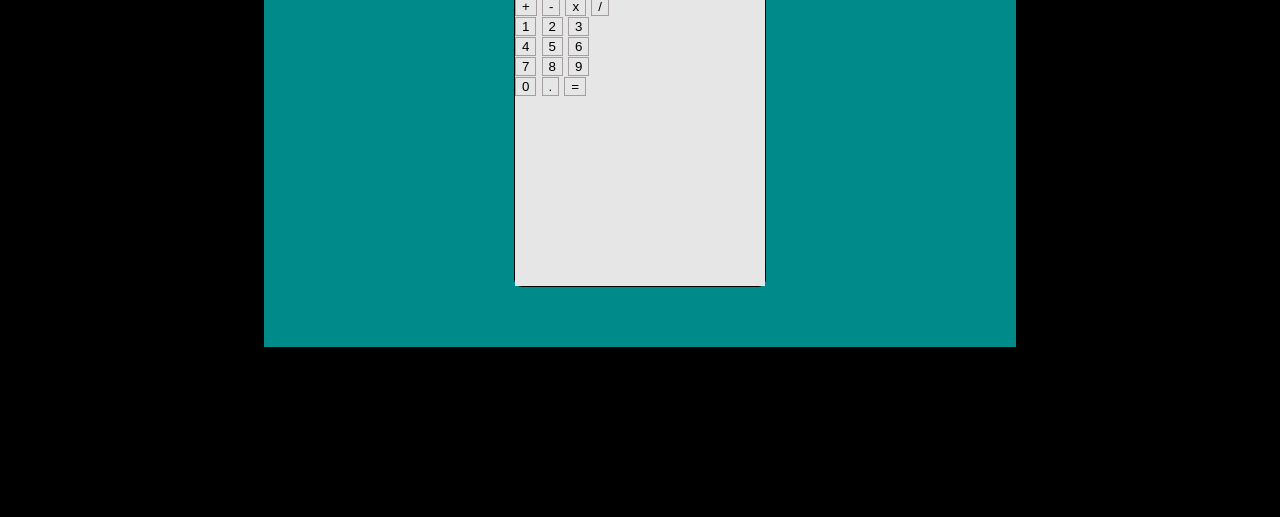
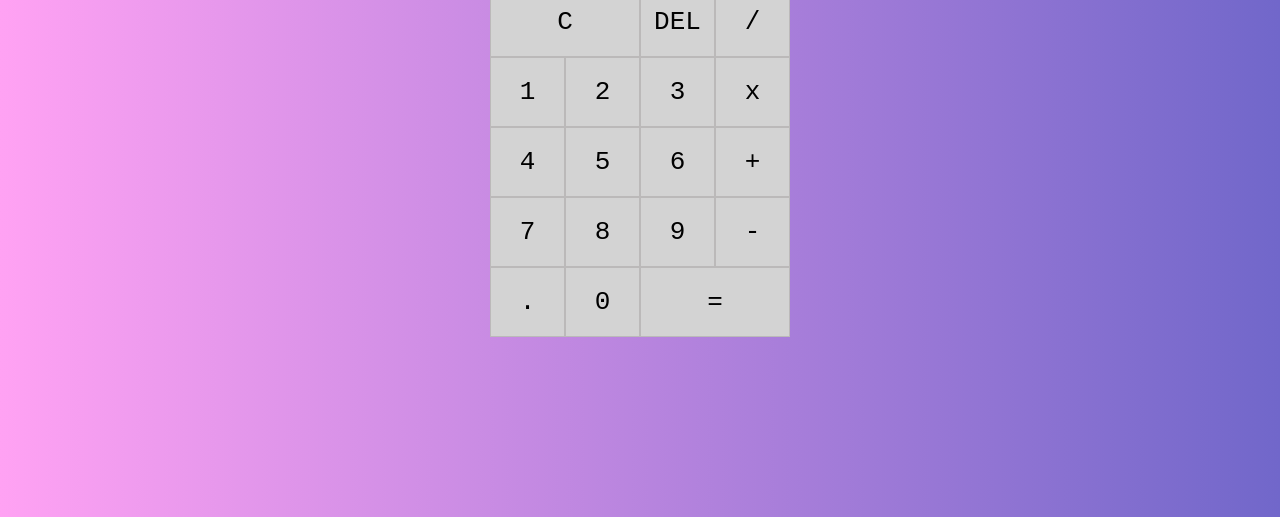
Before and after one commit to Uzoamaka126/calculator, a plain HTML site: page index.html in a window 1280 px wide. Shown: the part 283-800 px from the top of the page. Drawn offline with Linux system fonts and the light colour scheme.

Commit message:
refactored html and css codes

```diff
--- a/calculator.css
+++ b/calculator.css
@@ -1,39 +1,64 @@
-
-body {
-    background-color: black;
+*, *::before, *::after {
+    box-sizing: border-box;
+    font-family: monospace;
+    font-weight: normal;
 }
 
-.container {
-    background-color: darkcyan;
-    display: block;
-    width: 50%;
-    margin: 0 auto;
-    padding: 60px;
+/*add color to the body*/
+body {
+    background: linear-gradient(to right, rgb(255, 162, 243), rgb(113, 103, 202));
+    padding: 0;
+    margin: 0;
 }
 
+/*style the main calculator body*/
 .calculator {
     display: grid;
+    align-content: center;
+    min-height: 100vh;
+    max-width: 300px;
+    grid-template-columns: repeat(4, 1fr);
+    grid-template-rows: minmax(70px, auto) repeat(5, 70px);
     margin: 0 auto;
-    max-width: 250px;
-    height: 500px;
-    border: 1px solid black;
-    border-radius: 8px;
-    grid-template-columns: 1fr;
+    padding-top: 20px;
 }
 
-.display {
-    size: 25%;
-    background-color:black;
-    color: white;
-    font-family: Verdana, Geneva, Tahoma, sans-serif;
+/*style the buttons*/
+.calculator > button {
+    border: 1px solid rgb(187, 185, 185);
+    font-size: 2rem;
+    background: rgba(211, 211, 211);
+    outline: none;
+    cursor: pointer;
 }
 
-.keys {
-    background-color: rgb(231, 230, 230);
-    font-family: Verdana, Geneva, Tahoma, sans-serif;;
+.calculator > button:hover {
+    background-color: rgba(255, 255, 255, 0.5);
 }
 
-button {
-    background-color: rgb(231, 230, 230);
-    border: 1px solid rgb(165, 158, 158);
+.big-button {
+    grid-column: span 2;
 }
+
+/*style the display part*/
+.display {
+    grid-column: 1 / -1;
+    background-color:rgba(0, 0, 0, .75);
+    color: white;
+    display: flex;
+    align-items: flex-end;
+    flex-direction: column;
+    justify-content: space-around;
+    word-wrap: break-word;
+    word-break: break-all;
+}
+
+.previous-display {
+    color: rgba(255, 255, 255, .75);
+    font-size: 1.5rem;
+}
+
+.current-display {
+    color: rgba(255, 255, 255);
+    font-size: 2.5rem;
+}
--- a/index.html
+++ b/index.html
@@ -7,38 +7,29 @@
     <link rel="stylesheet" href="calculator.css">
 </head>
 <body>
-    <div class="container">
-        <div class="calculator">
-            <div class="display">0</div>
-            <div class="keys">
-                <div class="operation-keys">
-                    <button class="key-operator" action="add">+</button>
-                    <button class="key-operator" action="subtract">-</button>
-                    <button class="key-operator" action="multiply">x</button>
-                    <button class="key-operator" action="divide">/</button>
-                </div>
-                <div class="first-quarter">
-                    <button class="number one">1</button>
-                    <button class="number two">2</button>
-                    <button class="number three">3</button>
-                </div>
-                <div class="second-quarter">
-                    <button class="number four">4</button>
-                    <button class="number five">5</button>
-                    <button class="number six">6</button>
-                </div>
-                <div class="third-quarter">
-                    <button class="number seven">7</button>
-                    <button class="number eight">8</button>
-                    <button class="number nine">9</button>
-                </div>
-                <div class="fourth-quarter">
-                    <button class="number zero">0</button>
-                    <button class="decimal" action="decimal">.</button>
-                    <button class="equal" action="calculate">=</button>
-                </div>
-            </div>
+     <div class="calculator">
+        <div class="display">
+            <div class="previous-display">255</div>
+            <div class="current-display">100099</div>
         </div>
-    </div>
+        <button class="big-button">C</button>
+        <button class="delete" action="delete">DEL</button>
+        <button class="key-operator" action="divide">/</button>
+        <button>1</button>
+        <button>2</button>
+        <button>3</button>
+        <button class="key-operator" action="multiply">x</button>
+        <button>4</button>
+        <button>5</button>
+        <button>6</button>
+        <button class="key-operator" action="add">+</button>
+        <button>7</button>
+        <button>8</button>
+        <button>9</button>
+        <button class="key-operator" action="subtract">-</button>
+        <button class="decimal" action="decimal">.</button>
+        <button>0</button>
+        <button class="big-button">=</button>
+     </div>
 </body>
 </html>
```
